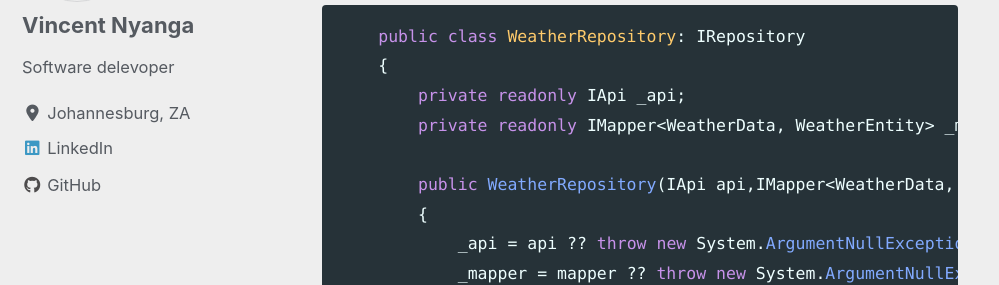
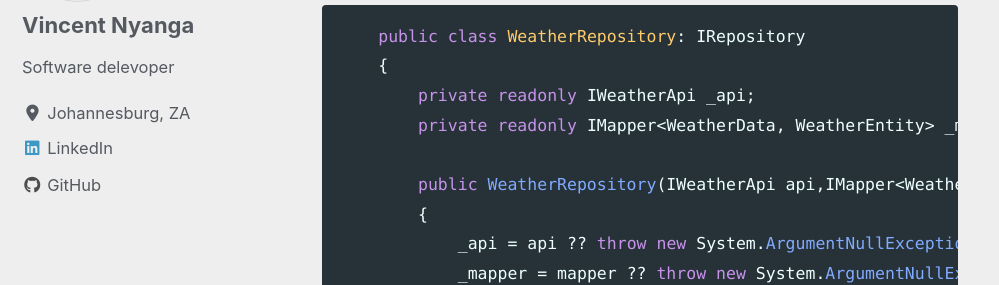
Before and after one commit to vince-nyanga/vince-nyanga.github.io, a Jekyll site: the page built from _posts/2018-04-10-clean-architecture-example-csharp.md, in a window 1280 px wide and 900 px high, scrolled down 5575 px. Shown: the part 174-459 px from the top of the window, without its empty margins (0-999 px from the left). Built offline with Jekyll 4.4.1, drawn with Linux system fonts in a browser that asks for light colours; cached includes are drawn as plain includes; nearby versions of some CDN libraries; grey boxes are pictures that could not be loaded.

Commit message:
updated post

````diff
--- a/_posts/2018-04-10-clean-architecture-example-csharp.md
+++ b/_posts/2018-04-10-clean-architecture-example-csharp.md
@@ -16,6 +16,7 @@ Uncle Bob’s [clean architecture](https://blog.cleancoder.com/uncle-bob/2012/08
 For detailed explanation of the clean architecture check out this [post](https://blog.cleancoder.com/uncle-bob/2012/08/13/the-clean-architecture.html) by Uncle Bob.
 
 ### Let's build something
+
 We are going to create a simple .Net console application that shows the weather of a given location. The complete source code is available on [GitHub](https://github.com/vince-nyanga/CleanArchitectureExample).
 The application has three layers — domain, data and presentation layers. The image below shows how the layers depend on each other. A layer can only know about a layer below it as shown by the arrows.
 
@@ -25,9 +26,11 @@ The application has three layers — domain, data and presentation layers. The i
 </figure>
 
 #### Domain Layer
+
 This is the bottom layer in our application. It contains the entities, use-cases and interfaces. Code in this layer is as abstract and generic as possible. I simply defines how the application should work. More ‘meat’ will be added in layers above.
 
 #### Entities
+
 These are the blocks that build our application and are not affected by any external forces, that is, external changes won’t change them. In our weather app we only have one entity — `WeatherEntity`.
 
 ```csharp
@@ -41,6 +44,7 @@ These are the blocks that build our application and are not affected by any exte
 ```
 
 #### UseCases
+
 These are application specific business rules. Each use case (aka interactor) implements a single business use case in our system, for instance, get weather for a location. In the weather application all use cases implement a base interface `IRequestHandler`.
 
 ```csharp
@@ -49,6 +53,7 @@ These are application specific business rules. Each use case (aka interactor) im
        TResponse Handle(TRequest data);
     }
 ```
+
 Now we create out use case that gets the weather for a given location.
 
 ```csharp
@@ -75,6 +80,7 @@ Now we create out use case that gets the weather for a given location.
 ```
 
 #### Interfaces
+
 The interfaces in our domain layer include the repository from which our application data will be loaded. It’s just a simple interface with one method.
 
 ```csharp
@@ -122,15 +128,16 @@ The use of an interface ensures that our code is testable and also that our doma
 ```
 
 #### Data layer
+
 This layer is responsible for handling our application data. It contains implementations of the data interfaces defined in the domain layer. The data layer may also have entities specific to it as determined by the data providers used as seen in this example. Let’s create the implementation of our repository.
 
 ```csharp
     public class WeatherRepository: IRepository
     {
-        private readonly IApi _api;
+        private readonly IWeatherApi _api;
         private readonly IMapper<WeatherData, WeatherEntity> _mapper;
 
-        public WeatherRepository(IApi api,IMapper<WeatherData, WeatherEntity> mapper)
+        public WeatherRepository(IWeatherApi api,IMapper<WeatherData, WeatherEntity> mapper)
         {
             _api = api ?? throw new System.ArgumentNullException(nameof(api));
             _mapper = mapper ?? throw new System.ArgumentNullException(nameof(mapper));
@@ -150,6 +157,7 @@ This layer is responsible for handling our application data. It contains impleme
 ```
 
 #### Mappers
+
 You may have noticed that our weather repository takes in an IMapper interface. This is a simple interface that maps one object to another. The reason behind the use of this interface is that the data we get in the data layer may not look anything close to the entities defined in the domain layer. This then means we will have to convert the data we get into our domain entities. In our case we get our weather data from [openweathermap](https://openweathermap.org/) and it comes back as a completely different object from our domain entity hence the need for a mapper.
 
 ```csharp
@@ -173,6 +181,7 @@ You may have noticed that our weather repository takes in an IMapper interface.
 ```
 
 #### Presentation layer
+
 This is the upper most layer in out application. It is responsible wiring everything together as well as interact with the user. In this layer we initialize and hook up all the objects. We will use dependency injection using NInject. Note this layer may have an architecture of its own (MVP, MVC, MVVM etc.). Since everything is decoupled the presentation layer can be a mobile app, web app or anything really without us changing anything in the layers below it. In this case it is a simple console application.
 Let’s create a module for our dependency injection.
 
@@ -183,7 +192,7 @@ Let’s create a module for our dependency injection.
         {
             var apiKey = ConfigurationManager.AppSettings["API_KEY"];
             Bind<IMapper<WeatherData, WeatherEntity>>().To<WeatherDataEntityMapper>();
-            Bind<IApi>().To<OpenWeatherApi>().WithConstructorArgument("apiKey",apiKey);
+            Bind<IWeatherApi>().To<OpenWeatherApi>().WithConstructorArgument("apiKey",apiKey);
             Bind<IRepository>().To<WeatherRepository>();
             Bind<GetWeatherInteractor>().ToSelf().InSingletonScope();
         }
@@ -213,6 +222,7 @@ Let’s get the weather :)
 ```
 
 ### Summary
+
 In this post we have created a simple console application that gets the weather for a given city using The Clean Architecture. This architecture has many advantages including building software that is testable and independent of frameworks.
 
 The complete source code is available on [GitHub](https://github.com/vince-nyanga/CleanArchitectureExample). Once again, thanks for reading.
````
